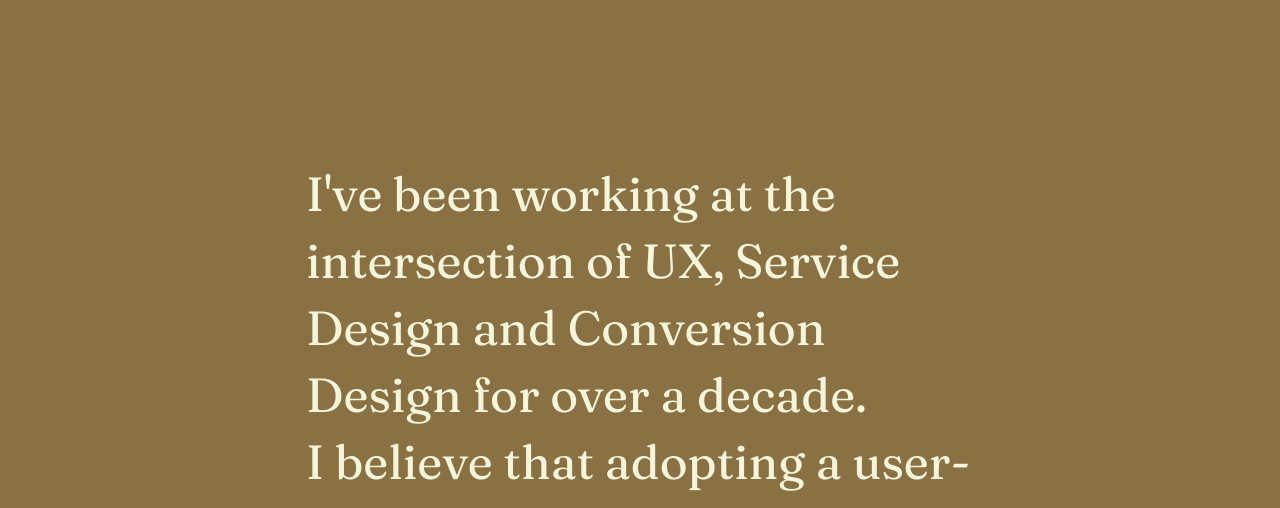
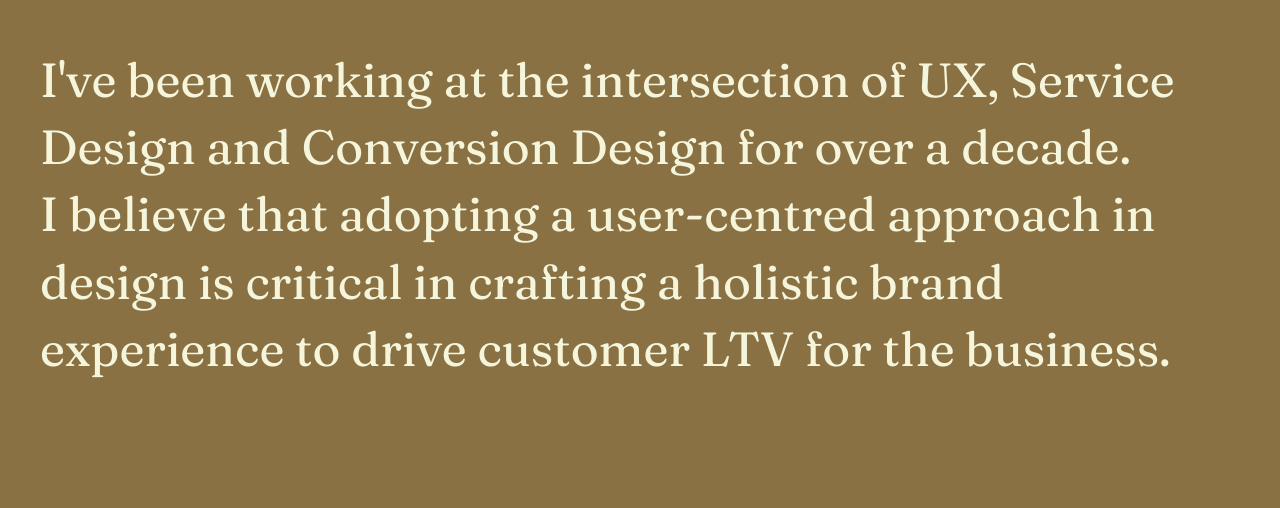
Before and after one commit to kateyibozhou/react-portfolio, a React (Create React App) app: page / in a window 1280 px wide. Shown: the part 1046-1554 px from the top of the page. Built offline with nearby package versions, Linux system fonts and the light colour scheme.

Commit message:
tweak size

```diff
--- a/src/components/About.css
+++ b/src/components/About.css
@@ -1,13 +1,12 @@
 .about {
   display: flex;
   flex-direction: column;
-  align-items: center;
-  padding: calc(50px + 20vw);
-  /* gap between two lines is smaller */
   line-height: 1.4;
   background-color: var(--primary-color-dark);
   color: var(--secondary_color);
-  height: 100vh;
+  height: 90vh;
+  width: 60rem;
+  margin: auto;
 }
 
 .about .title {
@@ -20,4 +19,5 @@
   font-family: "Fraunces", serif;
   text-align: left;
   font-weight: 400;
+  margin: auto;
 }
```
